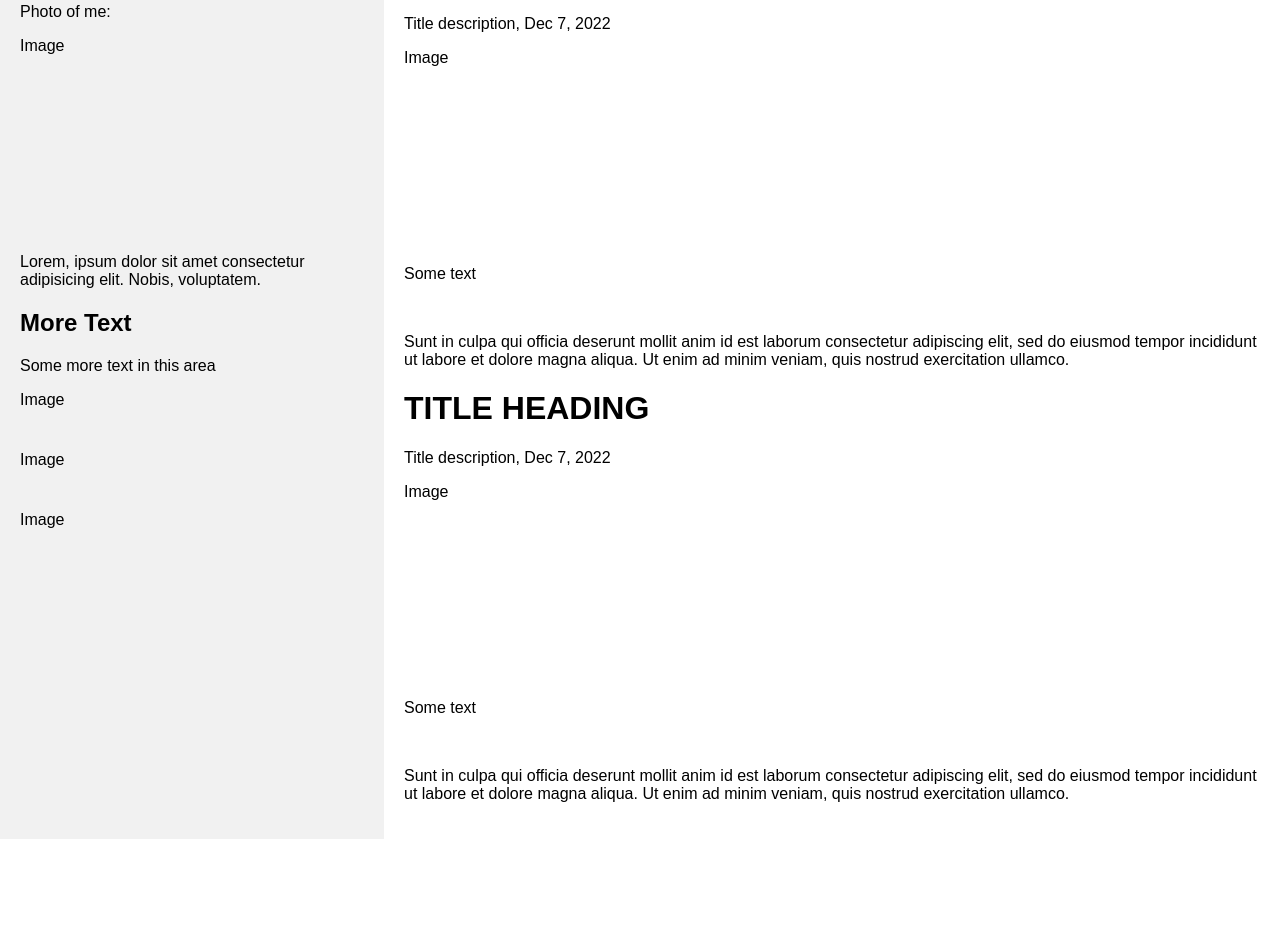
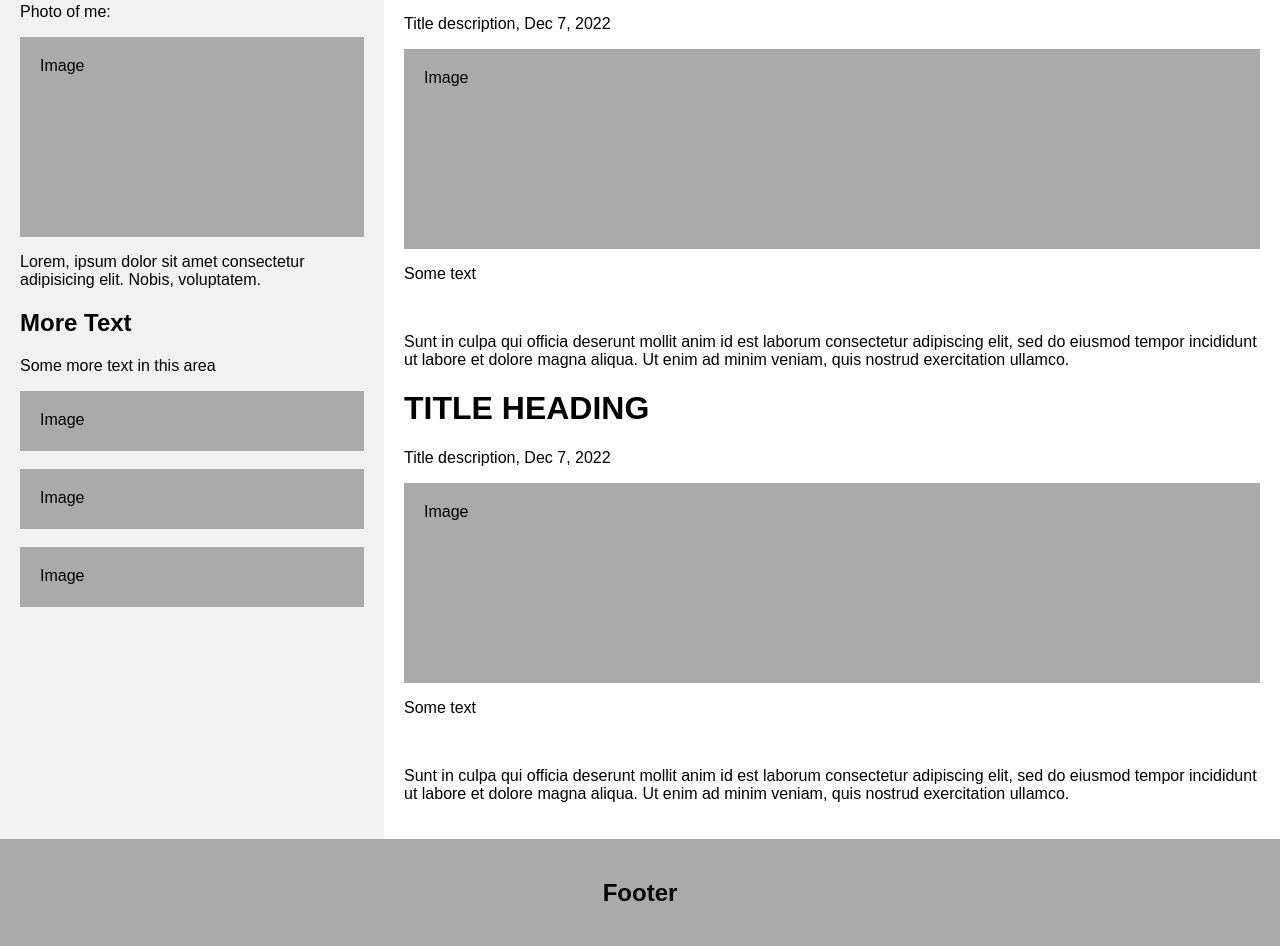
Before and after one commit to farabitusher/Flex-layout-simple, a plain HTML site: page index.html in a window 1280 px wide. Shown: the part 367-1313 px from the top of the page. Before the commit the page ends 1246 px from the top, so only its background shows below. Drawn offline with Linux system fonts and the light colour scheme.

Commit message:
finish working with a flex layout

```diff
--- a/index.html
+++ b/index.html
@@ -34,7 +34,9 @@
         <h2>More Text</h2>
         <p>Some more text in this area</p>
         <div class="fake-image" style="height: 60px">Image</div>
+        <br />
         <div class="fake-image" style="height: 60px">Image</div>
+        <br />
         <div class="fake-image" style="height: 60px">Image</div>
       </div>
       <div class="main">
@@ -61,7 +63,9 @@
           exercitation ullamco.
         </p>
       </div>
-      <div class="main"></div>
+    </div>
+    <div class="footer">
+      <h2>Footer</h2>
     </div>
   </body>
 </html>
--- a/style.css
+++ b/style.css
@@ -45,3 +45,18 @@ body{
     background-color: white;
     padding: 20px;
 }
+.fake-image{
+    width: 100%;
+    background-color: #aaa;
+    padding: 20px;
+}
+.footer{
+    background-color: #aaa;
+    color: #000;
+    padding: 20px;
+    text-align: center
+}
+@media screen and (max-width: 700px) {
+    .row, .navbar {
+      flex-direction: column;
+    }}
```
